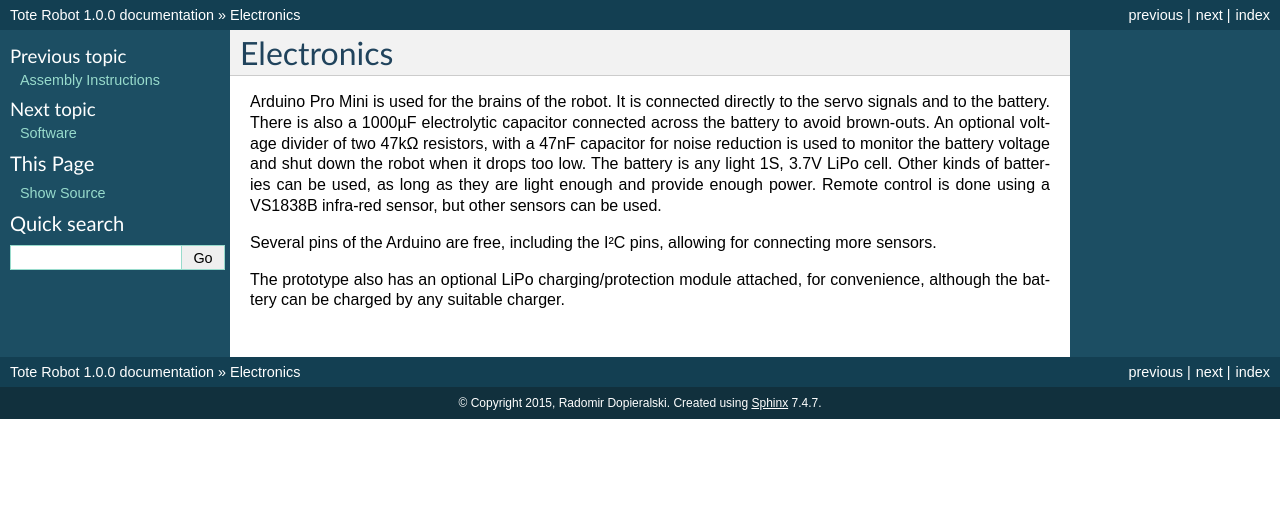
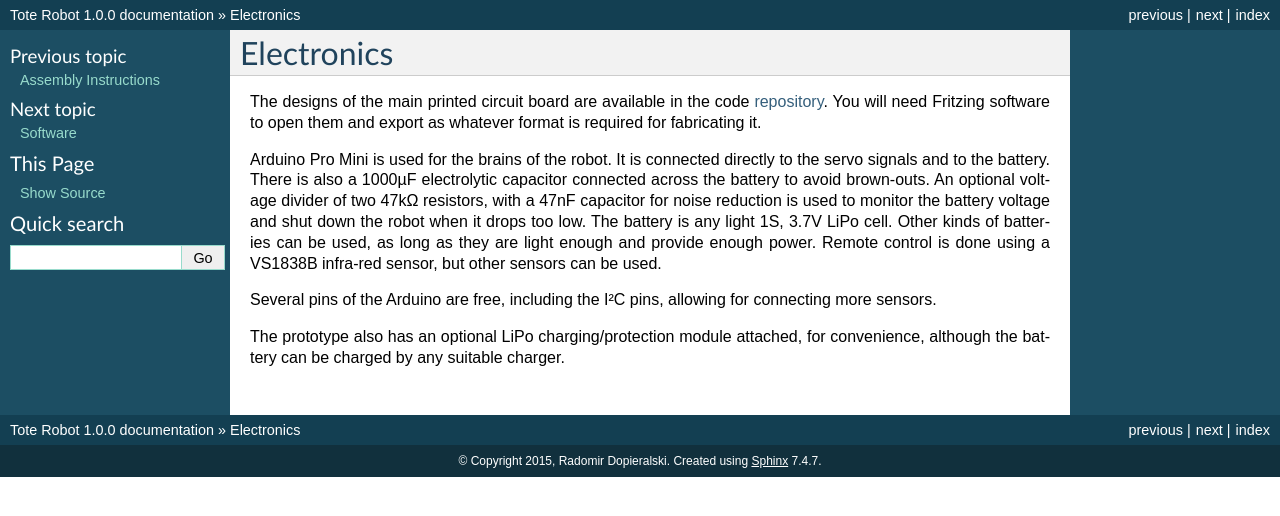
Before and after one commit to andrewsagio/tote, a Sphinx documentation site: the page built from doc/electronics.rst, in a window 1280 px wide. Shown: the top 516 px of the page. Built offline with Sphinx 7.4.7, drawn with Linux system fonts in a browser that asks for light colours; formulas are drawn with MathJax 3.

Commit message:
Add links to the code repo

```diff
--- a/doc/electronics.rst
+++ b/doc/electronics.rst
@@ -1,5 +1,11 @@
 Electronics
 ===========
+
+The designs of the main printed circuit board are available in the code
+repository_. You will need Fritzing software to open them and export as
+whatever format is required for fabricating it.
+
+.. _repository: https://bitbucket.org/thesheep/tote
 
 Arduino Pro Mini is used for the brains of the robot. It is connected directly
 to the servo signals and to the battery. There is also a 1000µF electrolytic
--- a/doc/software.rst
+++ b/doc/software.rst
@@ -1,10 +1,12 @@
 Software
 ********
 
-All the required code is included in the repository. You will need an Arduino
+All the required code is included in the repository_. You will need an Arduino
 IDE and a TTL2USB programmer for the Pro Mini to compile and upload the
 software into the robot. Connect the programmer, open ``dice.ino`` in the
 Arduino IDE, and click "Upload". That's all.
+
+.. _repository: https://bitbucket.org/thesheep/tote
 
 For the infra-red communication, I'm using the excellent IRLRemote library,
 written by NicoHood. You may want to adjust the ``ir.ino`` file to modify the
```
